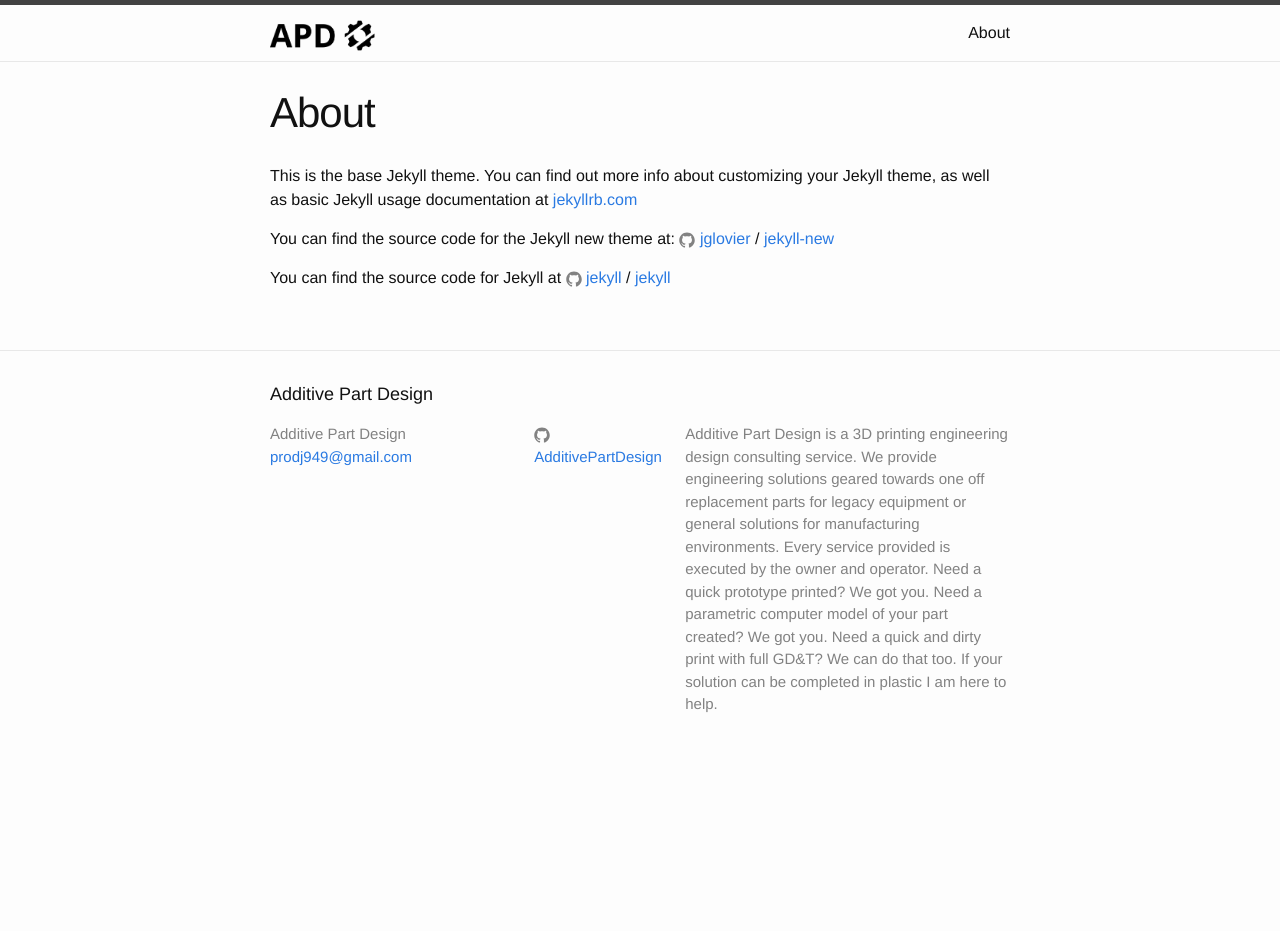
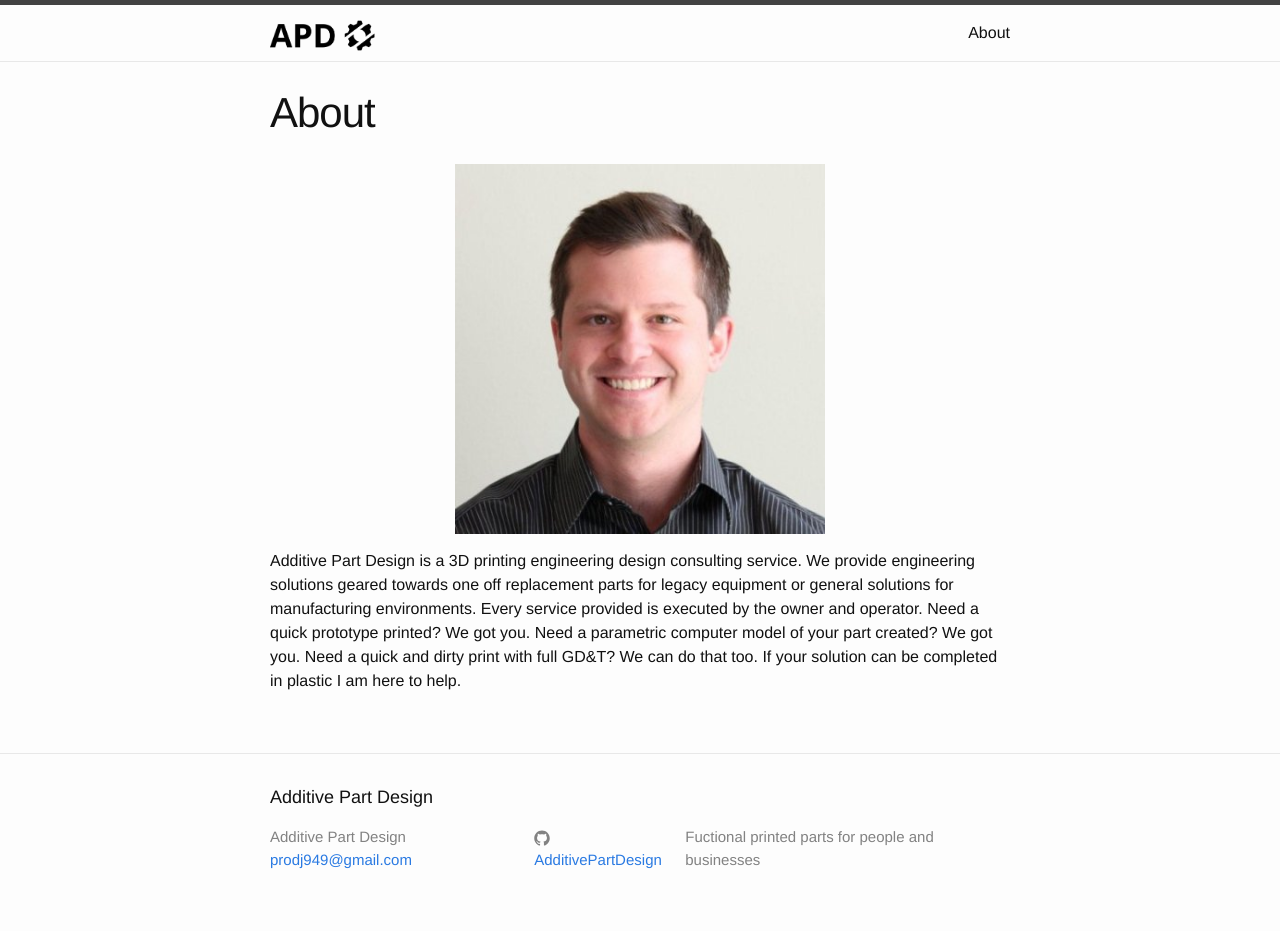
Before and after one commit to AdditivePartDesign/AdditivePartDesign.github.io, a Jekyll site: the page built from about.md, in a window 1280 px wide. Built offline with Jekyll 4.4.1, drawn with Linux system fonts in a browser that asks for light colours; before the commit the page ends 900 px from its top, so only the background shows below that.

Commit message:
new front page discription and about me section

```diff
--- a/_config.yml
+++ b/_config.yml
@@ -8,13 +8,7 @@
 # Site settings
 title: Additive Part Design
 email: prodj949@gmail.com
-description: >
-  Additive Part Design is a 3D printing engineering design consulting service. We provide engineering
-  solutions geared towards one off replacement parts for legacy equipment or general solutions for
-  manufacturing environments. Every service provided is executed by the owner and operator. Need a
-  quick prototype printed? We got you. Need a parametric computer model of your part created? We got
-  you. Need a quick and dirty print with full GD&amp;T? We can do that too. If your solution can be completed in
-  plastic I am here to help.
+description: Fuctional printed parts for people and businesses
 baseurl: "" # the subpath of your site, e.g. /blog
 url: "http://additivepartdesign.github.io" # the base hostname & protocol for your site
 github_username:  AdditivePartDesign
--- a/_sass/_base.scss
+++ b/_sass/_base.scss
@@ -45,6 +45,15 @@ ul, ol, dl, figure,
 img {
     max-width: 100%;
     vertical-align: middle;
+}
+
+.center-image {
+  margin: 0 auto;
+  display: block;
+}
+
+.half-width {
+  width: 50%;
 }
 
 
--- a/about.md
+++ b/about.md
@@ -3,13 +3,6 @@ layout: page
 title: About
 permalink: /about/
 ---
+![Sexy John Stamos](/images/me.jpg){: .center-image .half-width}
 
-This is the base Jekyll theme. You can find out more info about customizing your Jekyll theme, as well as basic Jekyll usage documentation at [jekyllrb.com](http://jekyllrb.com/)
-
-You can find the source code for the Jekyll new theme at:
-{% include icon-github.html username="jglovier" %} /
-[jekyll-new](https://github.com/jglovier/jekyll-new)
-
-You can find the source code for Jekyll at
-{% include icon-github.html username="jekyll" %} /
-[jekyll](https://github.com/jekyll/jekyll)
+Additive Part Design is a 3D printing engineering design consulting service. We provide engineering solutions geared towards one off replacement parts for legacy equipment or general solutions for manufacturing environments. Every service provided is executed by the owner and operator. Need a quick prototype printed? We got you. Need a parametric computer model of your part created? We got you. Need a quick and dirty print with full GD&amp;T? We can do that too. If your solution can be completed in plastic I am here to help.
```
Also changed, not shown: images/Me.jpg (added).
